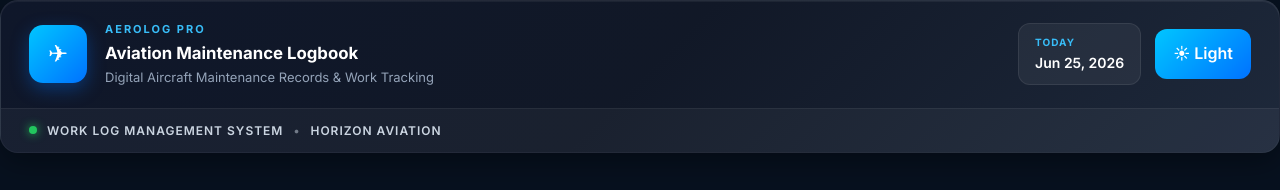
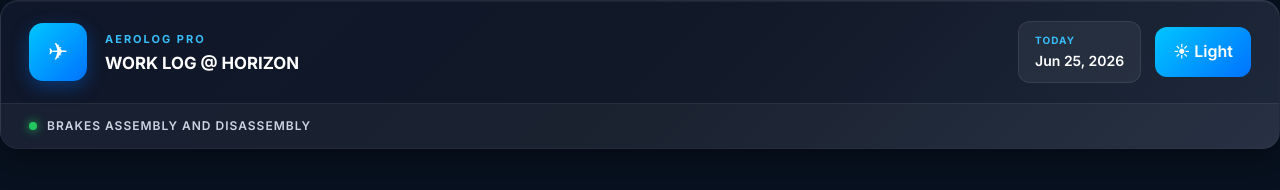
Before and after one commit to shivruti5658-afk/logbook, a React (Vite) app in the folder logbook/: page / in a window 1280 px wide. Shown: the top 190 px of the page. Built offline with nearby package versions, Linux system fonts and the light colour scheme; no server answers; the database is empty.

Commit message:
HEADER CHANGE

```diff
--- a/logbook/src/Header.jsx
+++ b/logbook/src/Header.jsx
@@ -16,11 +16,7 @@ export default function Header({ theme, setTheme, themeVars }) {
           <div className="brand-content">
             <span className="brand-tag">AEROLOG PRO</span>
 
-            <h1 className="brand-title">Aviation Maintenance Logbook</h1>
-
-            <p className="brand-subtitle">
-              Digital Aircraft Maintenance Records & Work Tracking
-            </p>
+            <h1 className="brand-title">WORK LOG @ HORIZON</h1>
           </div>
         </div>
 
@@ -41,9 +37,7 @@ export default function Header({ theme, setTheme, themeVars }) {
 
       <div className="premium-status-bar">
         <span className="status-dot"></span>
-        <span>WORK LOG MANAGEMENT SYSTEM</span>
-        <span className="separator">•</span>
-        <span>HORIZON AVIATION</span>
+        <span>BRAKES ASSEMBLY AND DISASSEMBLY</span>
       </div>
     </header>
   );
```
